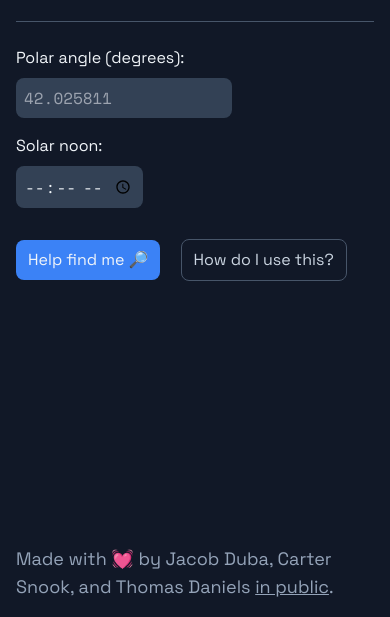
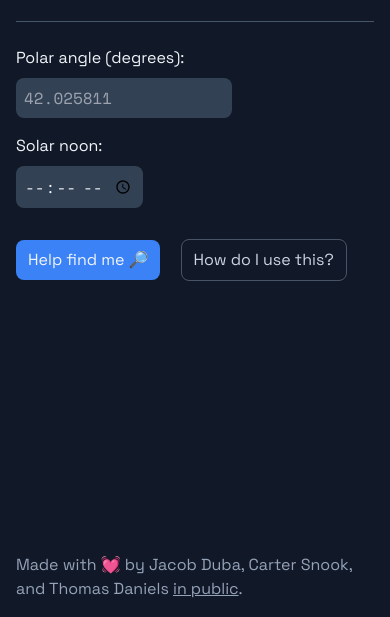
Before and after one commit to sno2/cstar, a website built with Vite: page index.html in a window 390 px wide. Shown: the part 227-844 px from the top of the page. Built offline with nearby package versions, Linux system fonts and the light colour scheme.

Commit message:
fix: make bottom text small on phone

```diff
--- a/index.html
+++ b/index.html
@@ -100,7 +100,7 @@
       </aside>
     </main>
     <footer class="pt-4">
-      <h3 class="text-slate-400 text-lg">
+      <h3 class="text-slate-400 sm:text-sm md:text-lg">
         Made with 💓 by Jacob Duba, Carter Snook, and Thomas Daniels
         <a
           href="https://github.com/sno2/sextant"
```
